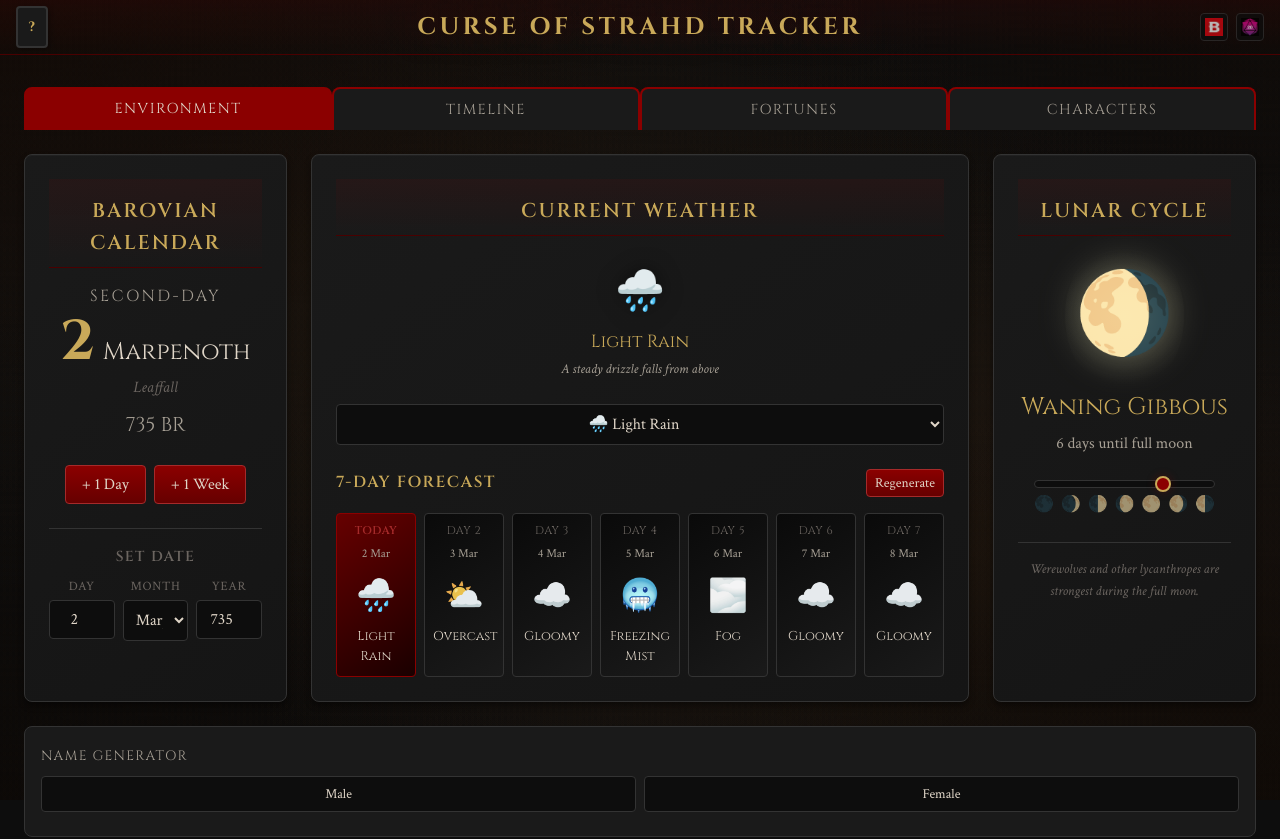
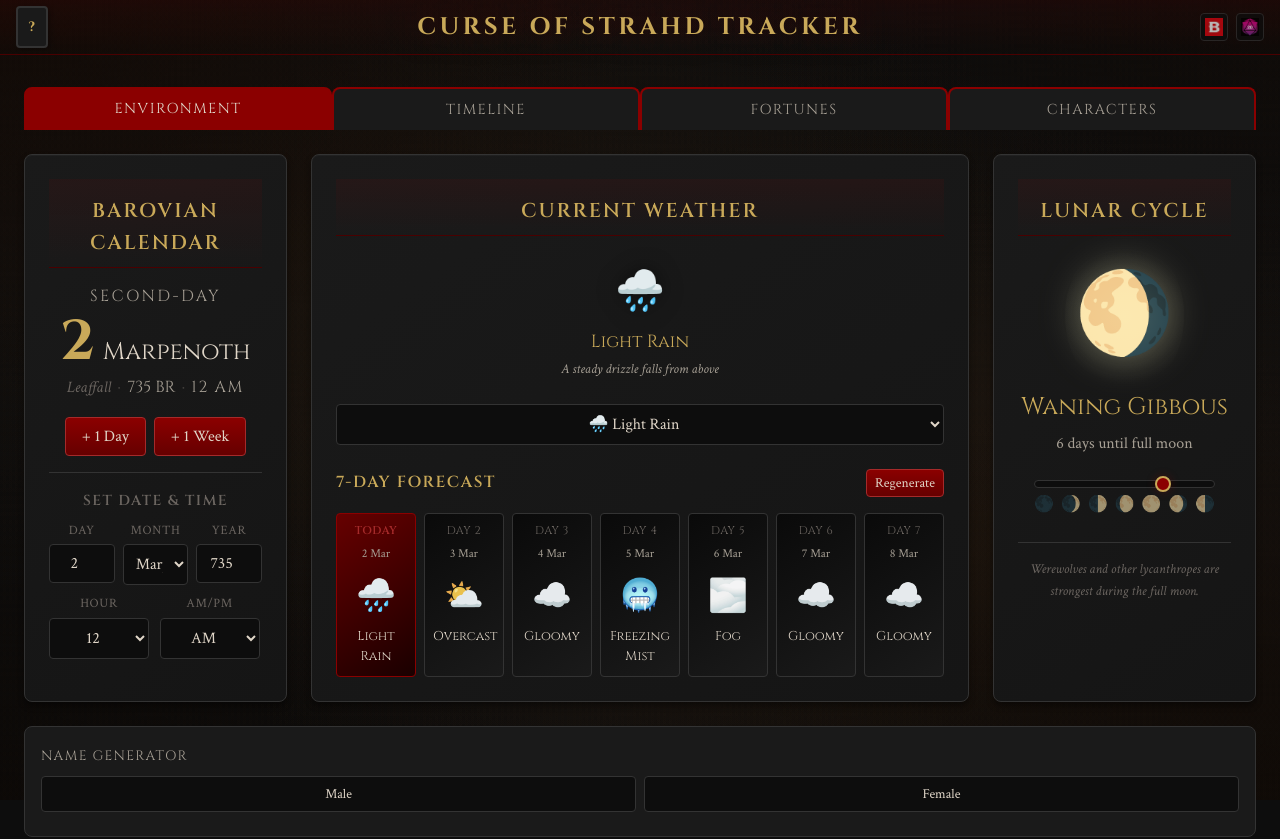
Before and after one commit to stevey/strahd-app-v2, a React (Vite) app: page / in a window 1280 px wide. Shown: the top 839 px of the page. Built offline with nearby package versions, Linux system fonts and the light colour scheme.

Commit message:
Added time controls
Added time to various parts of the UI and data

```diff
--- a/src/App.jsx
+++ b/src/App.jsx
@@ -34,6 +34,7 @@
 
 export default function App() {
   const [date, setDate] = useLocalStorage('strahd-date', DEFAULT_DATE);
+  const [time, setTime] = useLocalStorage('strahd-time', { hour: 12, ampm: 'AM' });
   const [weatherId, setWeatherId] = useLocalStorage('strahd-weather', generateRandomWeather());
   const [forecast, setForecast] = useLocalStorage('strahd-forecast', generate7DayForecast());
   const [forecastDate, setForecastDate] = useLocalStorage('strahd-forecast-date', getTotalDays(DEFAULT_DATE));
@@ -235,6 +236,7 @@
   const handleResetCalendarWeather = () => {
     const newForecast = generate7DayForecast();
     setDate(DEFAULT_DATE);
+    setTime({ hour: 12, ampm: 'AM' });
     setWeatherId(newForecast[0].weatherId); // Use forecast day 0 as current weather
     setForecast(newForecast);
     setForecastDate(getTotalDays(DEFAULT_DATE));
@@ -248,6 +250,7 @@
       exportDate: new Date().toISOString(),
       data: {
         date,
+        time,
         weatherId,
         forecast,
         forecastDate,
@@ -277,6 +280,7 @@
       const data = importedData.data || importedData;
 
       if (data.date) setDate(data.date);
+      if (data.time) setTime(data.time);
       if (data.weatherId) setWeatherId(data.weatherId);
       if (data.forecast) setForecast(data.forecast);
       if (data.forecastDate !== undefined) setForecastDate(data.forecastDate);
@@ -332,6 +336,8 @@
                 date={date}
                 setDate={setDate}
                 onDateChange={handleDateChange}
+                time={time}
+                setTime={setTime}
               />
               <Weather
                 weatherId={weatherId}
@@ -413,7 +419,7 @@
           onExportData={handleExportData}
           onImportData={handleImportData}
         />
-        <EnvironmentSummary date={date} weatherId={weatherId} cardDraw={cardDraw} />
+        <EnvironmentSummary date={date} time={time} weatherId={weatherId} cardDraw={cardDraw} />
       </footer>
 
       <EventModal
--- a/src/components/Calendar.css
+++ b/src/components/Calendar.css
@@ -3,7 +3,7 @@
 }
 
 .calendar-display {
-  margin-bottom: var(--spacing-lg);
+  margin-bottom: var(--spacing-md);
 }
 
 .day-of-week {
@@ -36,17 +36,36 @@
   color: var(--text-primary);
 }
 
+.date-meta {
+  display: flex;
+  align-items: center;
+  justify-content: center;
+  gap: 0.4em;
+  margin-top: var(--spacing-xs);
+  flex-wrap: wrap;
+}
+
+.date-meta-sep {
+  color: var(--text-muted);
+  opacity: 0.5;
+}
+
 .month-nickname {
   font-style: italic;
   color: var(--text-muted);
-  margin-top: var(--spacing-xs);
 }
 
 .year {
   font-family: var(--font-heading);
-  font-size: 1.25rem;
+  font-size: 1rem;
   color: var(--text-secondary);
-  margin-top: var(--spacing-sm);
+}
+
+.time-display {
+  font-family: var(--font-heading);
+  font-size: 1rem;
+  color: var(--text-secondary);
+  letter-spacing: 0.1em;
 }
 
 .calendar-controls {
@@ -54,7 +73,7 @@
   gap: var(--spacing-sm);
   justify-content: center;
   flex-wrap: wrap;
-  margin-bottom: var(--spacing-lg);
+  margin-bottom: var(--spacing-md);
 }
 
 .calendar-controls .reset-btn {
@@ -86,6 +105,28 @@
   gap: var(--spacing-sm);
 }
 
+.time-inputs {
+  display: flex;
+  justify-content: center;
+  gap: var(--spacing-md);
+  margin-top: var(--spacing-sm);
+}
+
+.time-inputs label {
+  display: flex;
+  flex-direction: column;
+  font-size: 0.8rem;
+  color: var(--text-muted);
+  text-transform: uppercase;
+  letter-spacing: 0.05em;
+  width: 100px;
+}
+
+.time-inputs select {
+  margin-top: var(--spacing-xs);
+  text-align: center;
+}
+
 .manual-inputs label {
   display: flex;
   flex-direction: column;
--- a/src/components/Calendar.jsx
+++ b/src/components/Calendar.jsx
@@ -1,7 +1,7 @@
 import { MONTHS, getDayOfWeek, advanceDate, DEFAULT_DATE, DAYS_PER_MONTH } from '../data/calendar';
 import './Calendar.css';
 
-export default function Calendar({ date, setDate, onDateChange }) {
+export default function Calendar({ date, setDate, onDateChange, time, setTime }) {
   const dayOfWeek = getDayOfWeek(date);
   const month = MONTHS[date.month];
 
@@ -33,8 +33,13 @@
           <span className="day-number">{date.day + 1}</span>
           <span className="month-name">{month.name}</span>
         </div>
-        <div className="month-nickname">{month.nickname}</div>
-        <div className="year">{date.year} BR</div>
+        <div className="date-meta">
+          <span className="month-nickname">{month.nickname}</span>
+          <span className="date-meta-sep">·</span>
+          <span className="year">{date.year} BR</span>
+          <span className="date-meta-sep">·</span>
+          <span className="time-display">{time.hour} {time.ampm}</span>
+        </div>
       </div>
 
       <div className="calendar-controls">
@@ -43,7 +48,7 @@
       </div>
 
       <div className="calendar-manual">
-        <h3>Set Date</h3>
+        <h3>Set Date &amp; Time</h3>
         <div className="manual-inputs">
           <label>
             Day
@@ -76,6 +81,29 @@
             />
           </label>
         </div>
+        <div className="time-inputs">
+          <label>
+            Hour
+            <select
+              value={time.hour}
+              onChange={(e) => setTime({ ...time, hour: parseInt(e.target.value, 10) })}
+            >
+              {Array.from({ length: 12 }, (_, i) => i + 1).map(h => (
+                <option key={h} value={h}>{h}</option>
+              ))}
+            </select>
+          </label>
+          <label>
+            AM/PM
+            <select
+              value={time.ampm}
+              onChange={(e) => setTime({ ...time, ampm: e.target.value })}
+            >
+              <option value="AM">AM</option>
+              <option value="PM">PM</option>
+            </select>
+          </label>
+        </div>
       </div>
     </div>
   );
--- a/src/components/DayEventsPanel.css
+++ b/src/components/DayEventsPanel.css
@@ -99,6 +99,15 @@
   text-overflow: ellipsis;
 }
 
+.dep-event-time {
+  font-size: 0.7rem;
+  color: var(--text-muted);
+  font-family: var(--font-heading);
+  letter-spacing: 0.05em;
+  margin-right: var(--spacing-xs);
+  opacity: 0.8;
+}
+
 .dep-event-desc {
   font-size: 0.75rem;
   color: var(--text-muted);
--- a/src/components/DayEventsPanel.jsx
+++ b/src/components/DayEventsPanel.jsx
@@ -41,7 +41,12 @@
                   {icon}
                 </div>
                 <div className="dep-event-info">
-                  <div className="dep-event-title">{event.title || 'Untitled Event'}</div>
+                  <div className="dep-event-title">
+                    {event.time && (
+                      <span className="dep-event-time">{event.time.hour} {event.time.ampm}</span>
+                    )}
+                    {event.title || 'Untitled Event'}
+                  </div>
                   {event.description && (
                     <div className="dep-event-desc">{event.description}</div>
                   )}
--- a/src/components/EnvironmentSummary.css
+++ b/src/components/EnvironmentSummary.css
@@ -154,6 +154,14 @@
   font-style: italic;
 }
 
+.env-time {
+  font-family: var(--font-heading);
+  font-size: 0.9rem;
+  color: var(--text-secondary);
+  letter-spacing: 0.12em;
+  margin-top: 0.1rem;
+}
+
 /* ---- Weather ---- */
 .env-weather-value {
   display: flex;
--- a/src/components/EnvironmentSummary.jsx
+++ b/src/components/EnvironmentSummary.jsx
@@ -5,7 +5,7 @@
 import { getMoonPhase, getDaysUntilFullMoon } from './MoonPhase';
 import './EnvironmentSummary.css';
 
-export default function EnvironmentSummary({ date, weatherId, cardDraw }) {
+export default function EnvironmentSummary({ date, time, weatherId, cardDraw }) {
   const [isOpen, setIsOpen] = useState(false);
 
   const dayOfWeek = getDayOfWeek(date);
@@ -33,6 +33,7 @@
             <span className="env-day-name">{dayOfWeek}</span>
             <span className="env-date-full">{date.day + 1} {month.name}, {date.year} BR</span>
             <span className="env-date-nickname">{month.nickname}</span>
+            {time && <span className="env-time">{time.hour} {time.ampm}</span>}
           </div>
         </div>
 
--- a/src/components/EventModal.css
+++ b/src/components/EventModal.css
@@ -128,6 +128,12 @@
   gap: var(--spacing-sm);
 }
 
+.time-inputs {
+  display: grid;
+  grid-template-columns: 1fr 1fr;
+  gap: var(--spacing-sm);
+}
+
 .form-actions {
   display: flex;
   justify-content: flex-end;
--- a/src/components/EventModal.jsx
+++ b/src/components/EventModal.jsx
@@ -11,9 +11,14 @@
     date: currentDate
   });
 
+  const [eventHour, setEventHour] = useState('');
+  const [eventAmpm, setEventAmpm] = useState('AM');
+
   useEffect(() => {
     if (event) {
       setFormData(event);
+      setEventHour(event.time ? String(event.time.hour) : '');
+      setEventAmpm(event.time ? event.time.ampm : 'AM');
     } else {
       setFormData({
         title: '',
@@ -21,13 +26,16 @@
         type: 'story',
         date: currentDate
       });
+      setEventHour('');
+      setEventAmpm('AM');
     }
   }, [event, currentDate, isOpen]);
 
   const handleSubmit = (e) => {
     e.preventDefault();
     if (formData.title.trim()) {
-      onSave(formData);
+      const time = eventHour ? { hour: parseInt(eventHour, 10), ampm: eventAmpm } : null;
+      onSave({ ...formData, time });
       onClose();
     }
   };
@@ -126,6 +134,29 @@
             </div>
           </div>
 
+          <div className="form-group">
+            <label>Time (optional)</label>
+            <div className="time-inputs">
+              <select
+                value={eventHour}
+                onChange={(e) => setEventHour(e.target.value)}
+              >
+                <option value="">— none —</option>
+                {Array.from({ length: 12 }, (_, i) => i + 1).map(h => (
+                  <option key={h} value={h}>{h}</option>
+                ))}
+              </select>
+              <select
+                value={eventAmpm}
+                onChange={(e) => setEventAmpm(e.target.value)}
+                disabled={!eventHour}
+              >
+                <option value="AM">AM</option>
+                <option value="PM">PM</option>
+              </select>
+            </div>
+          </div>
+
           <div className="form-actions">
             <button type="button" onClick={onClose} className="btn-secondary">
               Cancel
--- a/src/components/Timeline.jsx
+++ b/src/components/Timeline.jsx
@@ -182,6 +182,7 @@
           )}
           <div className="tooltip-date">
             {hoveredEvent.date.day + 1} {MONTHS[hoveredEvent.date.month].name}, {hoveredEvent.date.year} BR
+            {hoveredEvent.time && <span> · {hoveredEvent.time.hour} {hoveredEvent.time.ampm}</span>}
           </div>
         </div>
       )}
```
